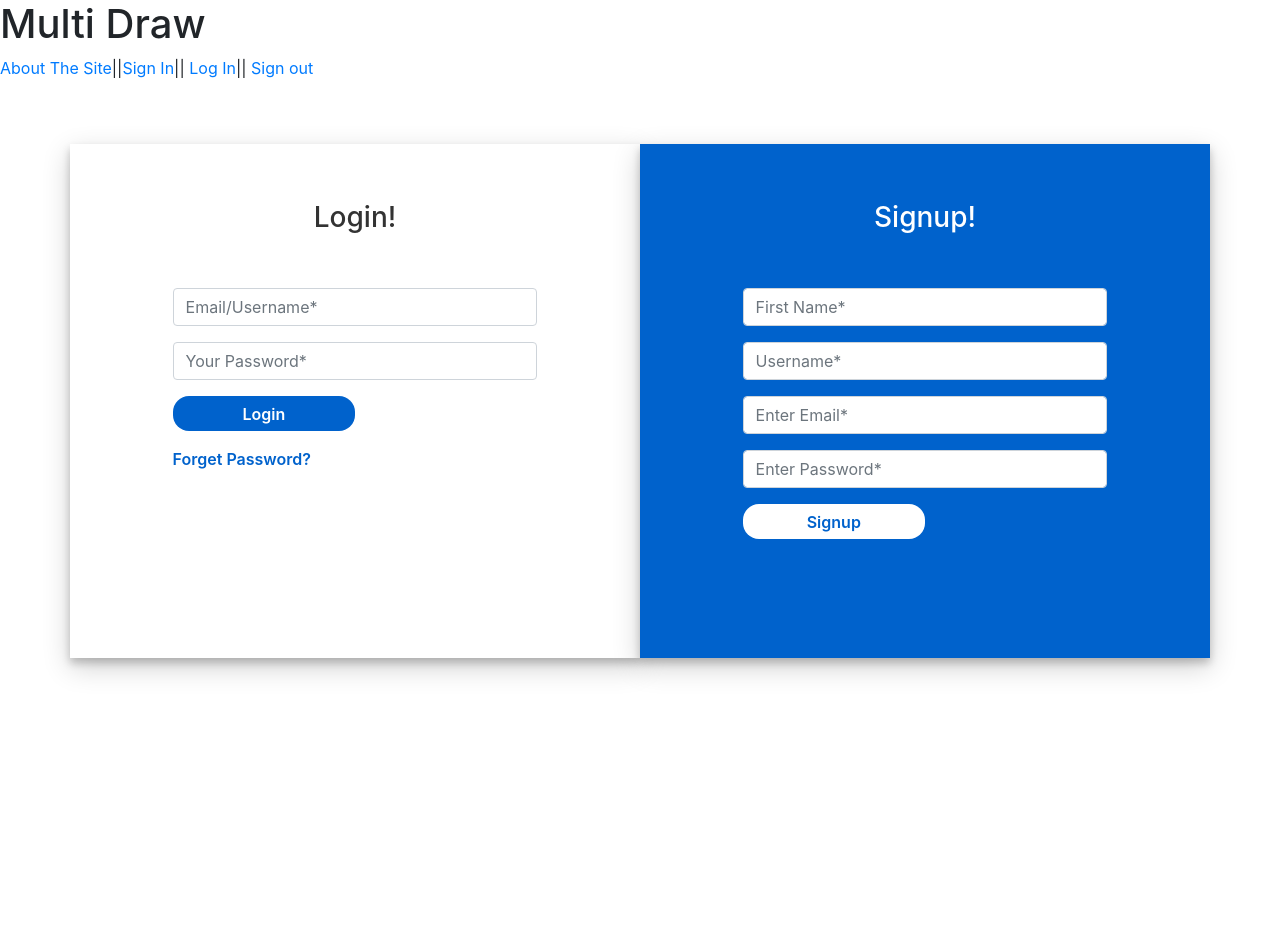
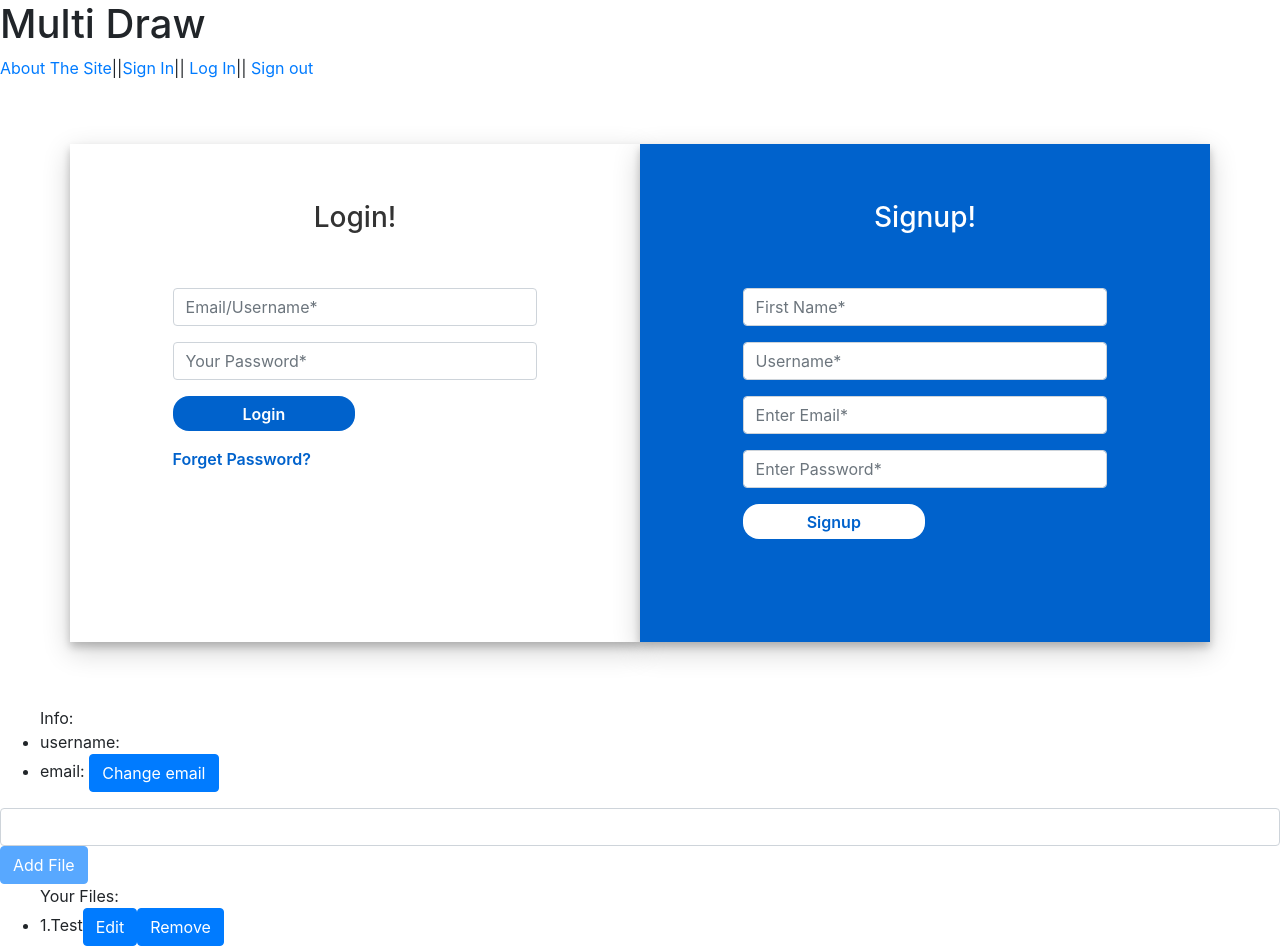
Before and after one commit to nir159/Final-Project, an Angular app in the folder ClientSide/: page / in a window 1280 px wide. Shown: the top 952 px of the page. Before the commit the page ends 800 px from the top, so only its background shows below. Built offline with nearby package versions, Linux system fonts and the light colour scheme; what ng2-canvas-whiteboard would draw is missing.

Commit message:
changed .gitignore

```diff
--- a/ClientSide/src/app/app.component.html
+++ b/ClientSide/src/app/app.component.html
@@ -1,2 +1,4 @@
 <app-header></app-header>
 <app-user-auth></app-user-auth>
+<app-home-page></app-home-page>
+<app-work-space></app-work-space>
--- a/ClientSide/src/app/user-auth/user-auth.component.html
+++ b/ClientSide/src/app/user-auth/user-auth.component.html
@@ -3,38 +3,20 @@
         <div class="col-md-6 login-form-1">
             <h3>Login!</h3>
             <form>
-                <div class="form-group">
-                    <input type="text" class="form-control" placeholder="Email/Username*"/>
-                </div>
-                <div class="form-group">
-                    <input type="password" class="form-control" placeholder="Your Password*"/>
-                </div>
-                <div class="form-group">
-                    <input type="submit" class="btnSubmit" value="Login" />
-                </div>
-                <div class="form-group">
-                    <a href="#" class="ForgetPwd">Forget Password?</a>
-                </div>
+                <input type="text" class="form-control form-group" placeholder="Email/Username*"/>
+                <input type="password" class="form-control form-group" placeholder="Your Password*"/>
+                <input type="submit" class="btnSubmit form-group" value="Login" /><br>
+                <a href="#" class="ForgetPwd">Forget Password?</a>
             </form>
         </div>
         <div class="col-md-6 login-form-2">
             <h3>Signup!</h3>
             <form>
-                <div class="form-group">
-                    <input type="text" class="form-control" placeholder="First Name*" required/>
-                </div>
-                <div class="form-group">
-                        <input type="text" class="form-control" placeholder="Username*" required/>
-                    </div>
-                <div class="form-group">
-                    <input type="text" class="form-control" placeholder="Enter Email*" required/>
-                </div>
-                <div class="form-group">
-                    <input type="password" class="form-control" placeholder="Enter Password*" required/>
-                </div>
-                <div class="form-group">
-                    <input type="submit" class="btnSubmit" value="Signup"/>
-                </div>
+                <input type="text" class="form-control form-group" placeholder="First Name*" required/>
+                <input type="text" class="form-control form-group" placeholder="Username*" required/>
+                <input type="text" class="form-control form-group" placeholder="Enter Email*" required/>
+                <input type="password" class="form-control form-group" placeholder="Enter Password*" required/>
+                <input type="submit" class="btnSubmit" value="Signup"/>
             </form>
         </div>
     </div>
```
Also changed, not shown: ClientSide/src/app/header/header.component.ts (line endings or trailing spaces), ClientSide/src/logo.png (added).
